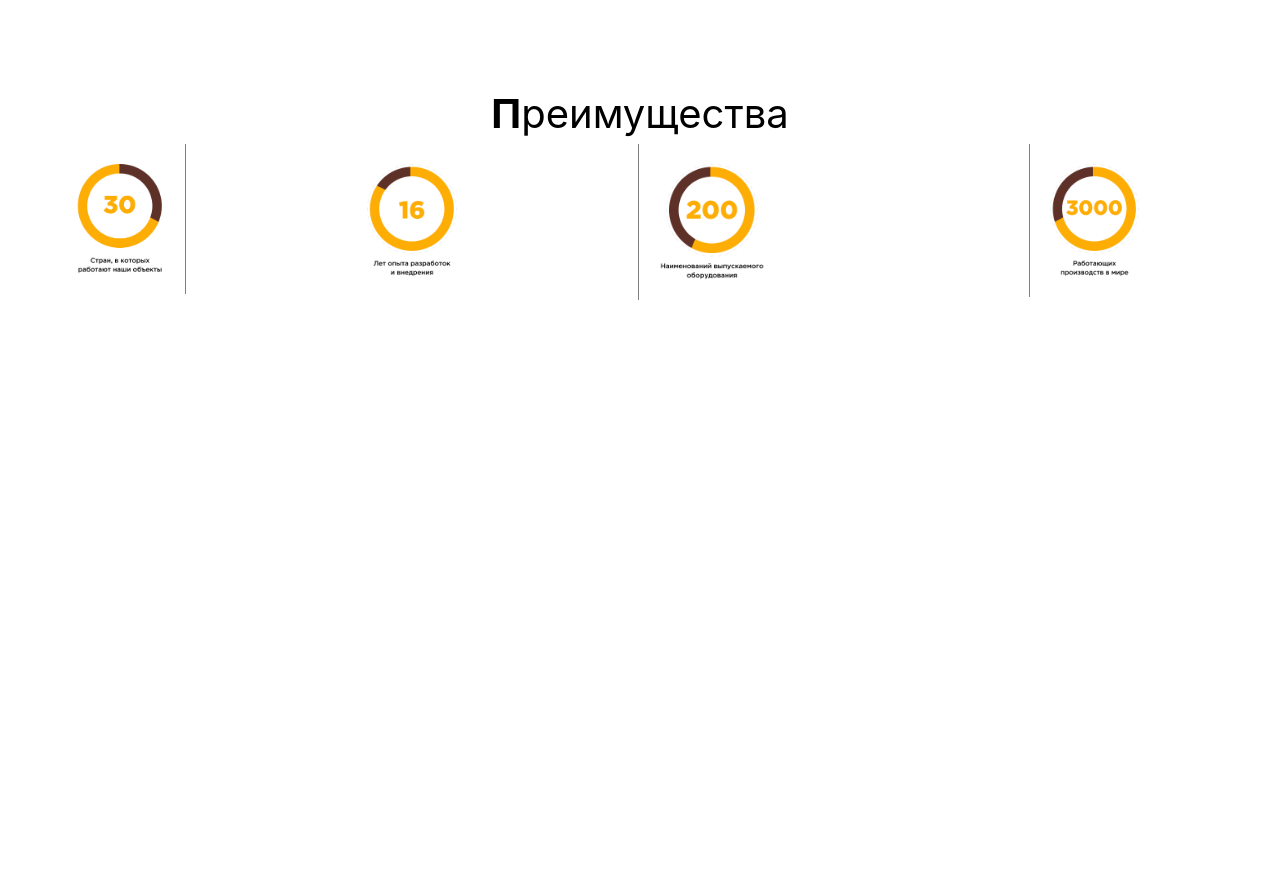
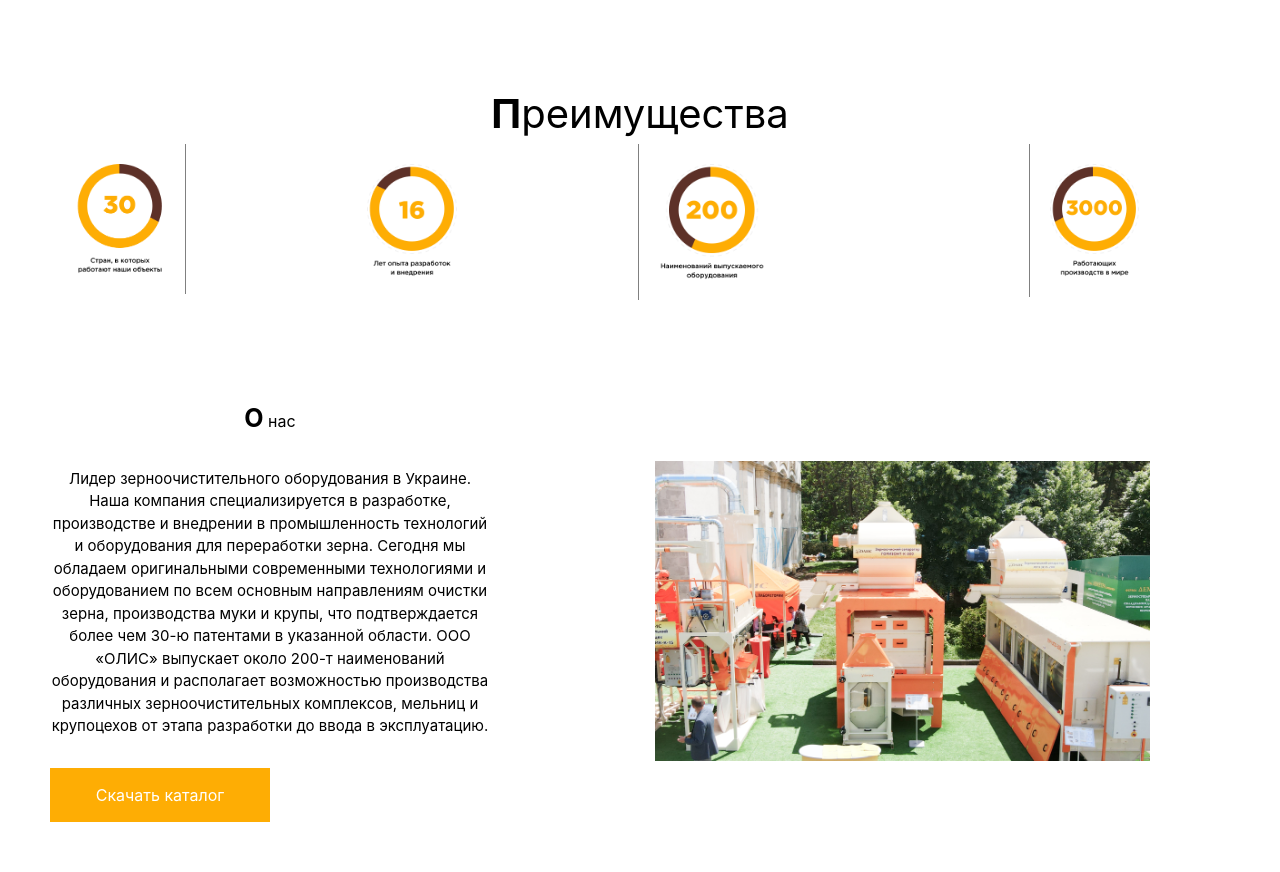
Before and after one commit to ganievabdullo727-web/Bonus, a website: page index.html in a window 1280 px wide. Shown: the part 1096-1968 px from the top of the page. Before the commit the page ends 1396 px from the top, so only its background shows below. Drawn offline with nearby package versions, Linux system fonts and the light colour scheme; files that its build step writes are made by us from their sources.

Commit message:
section8

```diff
--- a/index.html
+++ b/index.html
@@ -1,11 +1,13 @@
 <!DOCTYPE html>
 <html lang="en">
+
 <head>
   <meta charset="UTF-8">
   <meta name="viewport" content="width=device-width, initial-scale=1.0">
   <title>Document</title>
   <link rel="stylesheet" href="./src/output.css">
 </head>
+
 <body>
   <header class="max-w-300 m-auto flex justify-between items-center p-[10px] lg:w-[100%] w-[90%]">
     <div>
@@ -62,14 +64,16 @@
     </div>
   </section>
 
-  <section class="max-w-300 m-auto mt-[100px] lg:w-[100%] w-[90%]"  >
+  <section class="max-w-300 m-auto mt-[100px] lg:w-[100%] w-[90%]">
     <div>
       <h1 class="text-[40px] ">
         <span class="font-bold"> Н</span>аше оборудование
       </h1>
     </div>
     <div class="lg:flex-row flex flex-col gap-[20px] flex-wrap ">
-      <div style="background-image: url(./src/Mask\ Group\ \(25\).png); background-position: center; background-repeat: no-repeat; background-size: cover; " class="lg:w-[31%] w-[90%] m-auto lg:m-0 h-[200px] items-center p-[10px]">
+      <div
+        style="background-image: url(./src/Mask\ Group\ \(25\).png); background-position: center; background-repeat: no-repeat; background-size: cover; "
+        class="lg:w-[31%] w-[90%] m-auto lg:m-0 h-[200px] items-center p-[10px]">
         <div class="mt-[0px]">
           <div class="w-[75%] gap-[10px] h-[50%] items-center flex  bg-[white] mt-[40px] p-[10px]">
             <img src="./src/XMLID 1119.png" alt="">
@@ -80,7 +84,9 @@
         </div>
         <img class="lg:mt-[-120px] mt-[-90px] lg:ml-[130px] ml-[130px] lg:w-[78%] w-[58%]" src="./src/0_9 1.png" alt="">
       </div>
-      <div style="background-image: url(./src/Mask\ Group\ \(25\).png); background-position: center; background-repeat: no-repeat; background-size: cover; " class="lg:w-[31%] w-[90%] m-auto lg:m-0 h-[200px] items-center p-[10px]">
+      <div
+        style="background-image: url(./src/Mask\ Group\ \(25\).png); background-position: center; background-repeat: no-repeat; background-size: cover; "
+        class="lg:w-[31%] w-[90%] m-auto lg:m-0 h-[200px] items-center p-[10px]">
         <div class="mt-[0px]">
           <div class="w-[75%] gap-[10px] h-[50%] items-center flex  bg-[white] mt-[40px] p-[10px]">
             <img src="./src/021   Gears Cutting.svg" alt="">
@@ -89,9 +95,12 @@
             </h2>
           </div>
         </div>
-        <img class="lg:mt-[-120px] mt-[-120px] lg:ml-[130px] ml-[130px] lg:w-[58%] w-[48%]" src="./src/ОМП-1 1.png" alt="">
+        <img class="lg:mt-[-120px] mt-[-120px] lg:ml-[130px] ml-[130px] lg:w-[58%] w-[48%]" src="./src/ОМП-1 1.png"
+          alt="">
       </div>
-      <div style="background-image: url(./src/Mask\ Group\ \(25\).png); background-position: center; background-repeat: no-repeat; background-size: cover; " class="lg:w-[31%] w-[90%] m-auto lg:m-0 h-[200px] items-center p-[10px]">
+      <div
+        style="background-image: url(./src/Mask\ Group\ \(25\).png); background-position: center; background-repeat: no-repeat; background-size: cover; "
+        class="lg:w-[31%] w-[90%] m-auto lg:m-0 h-[200px] items-center p-[10px]">
         <div class="mt-[0px]">
           <div class="w-[75%] gap-[10px] h-[50%] items-center flex  bg-[white] mt-[40px] p-[10px]">
             <img src="./src/flask 1.svg" alt="">
@@ -100,9 +109,12 @@
             </h2>
           </div>
         </div>
-        <img class="lg:mt-[-120px] mt-[-90px] lg:ml-[190px] ml-[160px] lg:w-[33%] w-[28%]" src="./src/Слой 0 1 (1).png" alt="">
+        <img class="lg:mt-[-120px] mt-[-90px] lg:ml-[190px] ml-[160px] lg:w-[33%] w-[28%]" src="./src/Слой 0 1 (1).png"
+          alt="">
       </div>
-      <div style="background-image: url(./src/Mask\ Group\ \(25\).png); background-position: center; background-repeat: no-repeat; background-size: cover; " class="lg:w-[31%] w-[90%] m-auto lg:m-0 h-[200px] items-center p-[10px]">
+      <div
+        style="background-image: url(./src/Mask\ Group\ \(25\).png); background-position: center; background-repeat: no-repeat; background-size: cover; "
+        class="lg:w-[31%] w-[90%] m-auto lg:m-0 h-[200px] items-center p-[10px]">
         <div class="mt-[0px]">
           <div class="w-[75%] gap-[10px] h-[50%] items-center flex  bg-[white] mt-[40px] p-[10px]">
             <img src="./src/wheat (3) 1.svg" alt="">
@@ -111,9 +123,12 @@
             </h2>
           </div>
         </div>
-        <img class="lg:mt-[-120px] mt-[-90px] lg:ml-[120px] ml-[100px] lg:w-[78%] w-[68%]" src="./src/ВСМ-1000 1.png" alt="">
+        <img class="lg:mt-[-120px] mt-[-90px] lg:ml-[120px] ml-[100px] lg:w-[78%] w-[68%]" src="./src/ВСМ-1000 1.png"
+          alt="">
       </div>
-      <div style="background-image: url(./src/Mask\ Group\ \(25\).png); background-position: center; background-repeat: no-repeat; background-size: cover; " class="lg:w-[31%] w-[90%] m-auto lg:m-0 h-[200px] items-center p-[10px]">
+      <div
+        style="background-image: url(./src/Mask\ Group\ \(25\).png); background-position: center; background-repeat: no-repeat; background-size: cover; "
+        class="lg:w-[31%] w-[90%] m-auto lg:m-0 h-[200px] items-center p-[10px]">
         <div class="mt-[0px]">
           <div class="w-[75%] gap-[10px] h-[50%] items-center flex  bg-[white] mt-[40px] p-[10px]">
             <img src="./src/Group 109.svg" alt="">
@@ -125,16 +140,19 @@
         </div>
         <img class="lg:mt-[-120px] mt-[-90px] lg:ml-[160px] ml-[130px]  lg:w-[53%] w-[48%]" src="./src/НЗ 1.png" alt="">
       </div>
-      <div style="background-image: url(./src/Mask\ Group\ \(25\).png); background-position: center; background-repeat: no-repeat; background-size: cover; " class="lg:w-[31%] w-[90%] m-auto lg:m-0 h-[200px] items-center p-[10px]">
+      <div
+        style="background-image: url(./src/Mask\ Group\ \(25\).png); background-position: center; background-repeat: no-repeat; background-size: cover; "
+        class="lg:w-[31%] w-[90%] m-auto lg:m-0 h-[200px] items-center p-[10px]">
         <div class="mt-[0px]">
           <div class="w-[75%] gap-[10px] h-[50%] items-center flex  bg-[white] mt-[40px] p-[10px]">
             <img src="./src/Group (1).svg" alt="">
             <h2>
-           Самотечное  <br> оборудование
+              Самотечное <br> оборудование
             </h2>
           </div>
         </div>
-        <img class="lg:mt-[-120px] mt-[-90px] lg:ml-[100px] ml-[170px] lg:w-[43%] w-[38%]" src="./src/Mask Group (26).png" alt="">
+        <img class="lg:mt-[-120px] mt-[-90px] lg:ml-[100px] ml-[170px] lg:w-[43%] w-[38%]"
+          src="./src/Mask Group (26).png" alt="">
       </div>
     </div>
   </section>
@@ -162,5 +180,26 @@
     </div>
   </section>
 
+  <section class="max-w-300 lg:flex justify-between p-[50px] items-center mt-[50px]">
+    <div class="lg:w-[40%] w-[90%] flex flex-col gap-[30px] text-center">
+      <h1>
+       <span class="font-bold text-[25px]"> О</span> нас
+      </h1>
+      <h6 class="text-[15px]">
+        Лидер зерноочистительного оборудования в Украине.
+        Наша компания специализируется в разработке, производстве и внедрении в промышленность технологий и оборудования
+        для переработки зерна. Сегодня мы обладаем оригинальными современными технологиями и оборудованием по всем
+        основным направлениям очистки зерна, производства муки и крупы, что подтверждается более чем 30-ю патентами в
+        указанной области. ООО «ОЛИС» выпускает около 200-т наименований оборудования и располагает возможностью
+        производства различных зерноочистительных комплексов, мельниц и крупоцехов от этапа разработки до ввода в
+        эксплуатацию.
+      </h6>
+      <button class="p-[15px] bg-[#FEAD04] text-[white] lg:w-[50%] w-[90%] text-center m-auto m-auto lg:m-0">
+        Скачать каталог
+      </button>
+    </div>
+    <img class="lg:w-[45%] w-[90%] mt-[50px] lg:mt-0" src="./src/Mask Group (1).jpg" alt="">
+  </section>
 </body>
+
 </html>
```
Also changed, not shown: src/Mask Group (1).jpg (added). Lines whose indentation alone changed are shown as unchanged.
